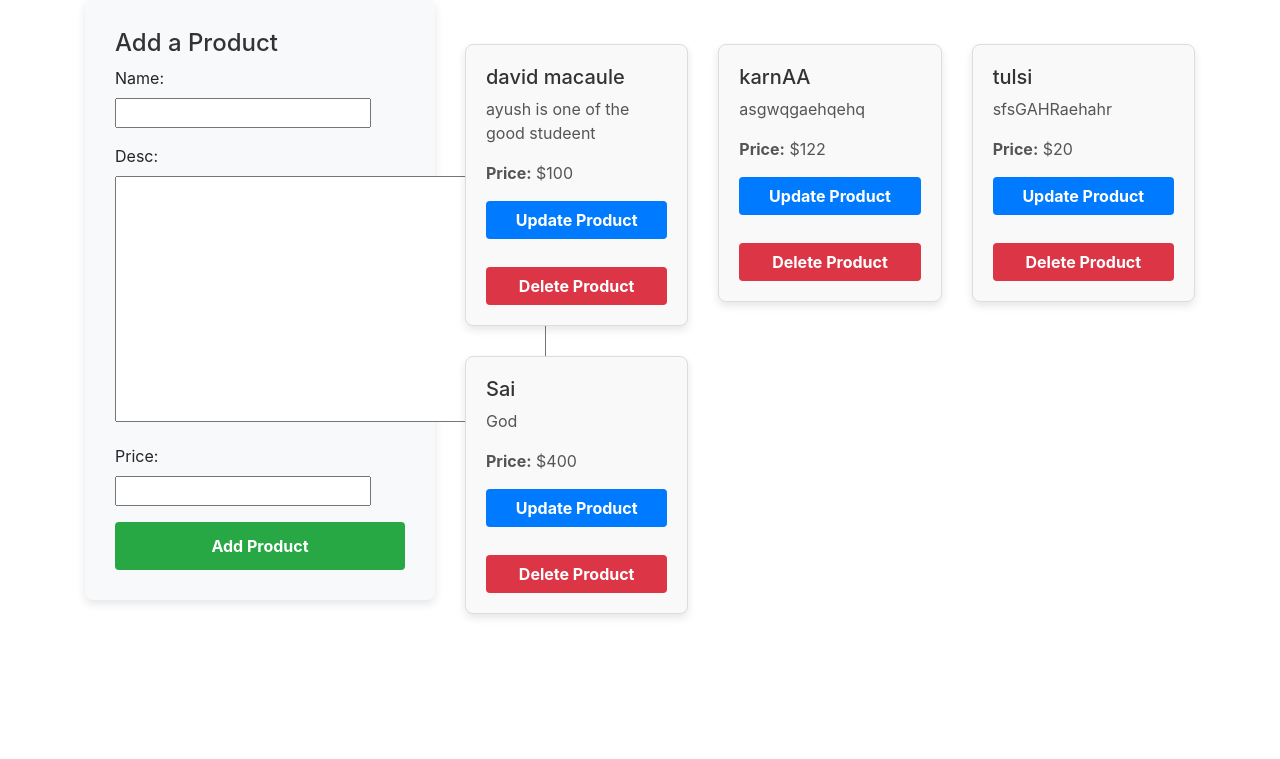
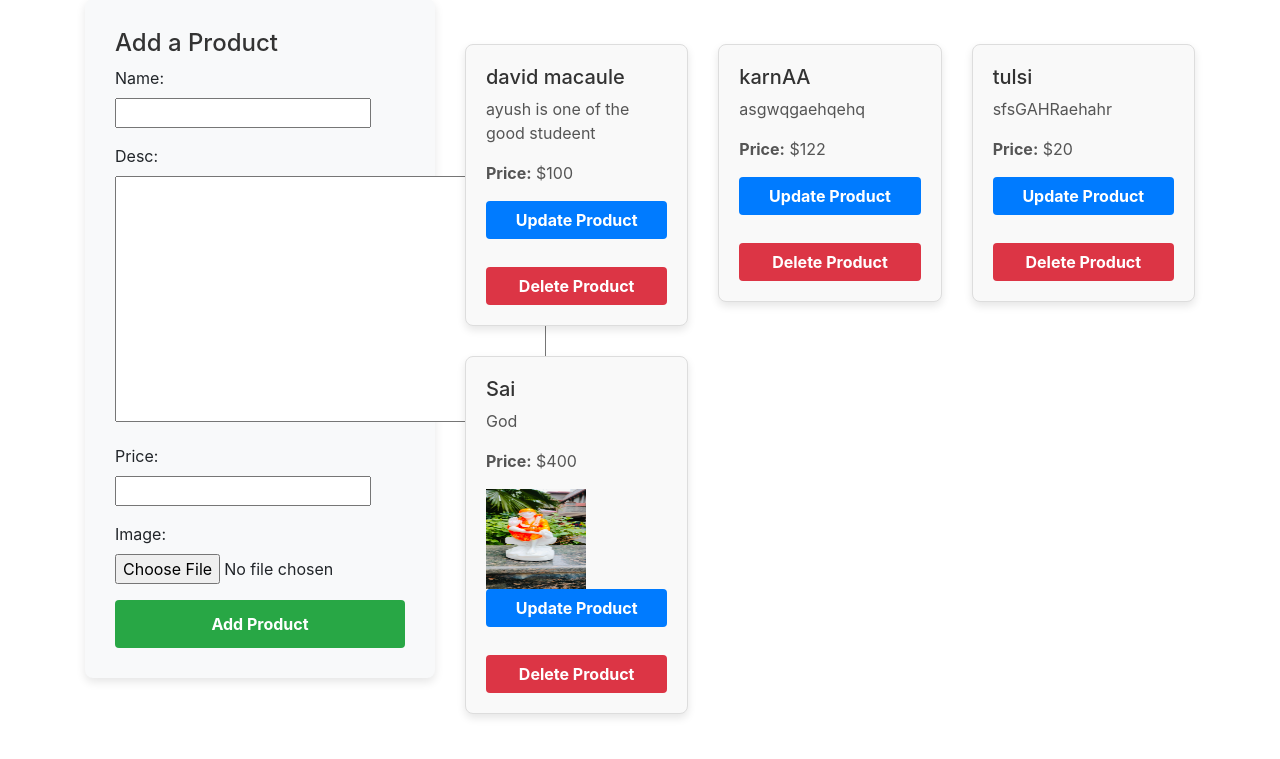
Before and after one commit to amol410/bhartibatchCRUD, a Django app: page / in a window 1280 px wide. Shown: the part 97-856 px from the top of the page. Before the commit the page ends 715 px from the top, so only its background shows below. Run offline with Django 5.2, Linux system fonts and the light colour scheme; data comes from the database, SQL or seed files in the repository; both versions use the stored data as it was after the commit; some libraries are stand-ins or nearby versions.

Commit message:
final code with image upload

```diff
--- a/crud/settings.py
+++ b/crud/settings.py
@@ -122,3 +122,9 @@ STATIC_URL = 'static/'
 # https://docs.djangoproject.com/en/5.1/ref/settings/#default-auto-field
 
 DEFAULT_AUTO_FIELD = 'django.db.models.BigAutoField'
+
+import os
+
+STATIC_URL = 'static/'
+MEDIA_URL = '/media/'
+MEDIA_ROOT = os.path.join(BASE_DIR, 'media')
--- a/crud/urls.py
+++ b/crud/urls.py
@@ -1,8 +1,12 @@
 
 from django.contrib import admin
 from django.urls import path, include
+from django.conf import settings
+from django.conf.urls.static import static
 
 urlpatterns = [
     path('admin/', admin.site.urls),
     path("", include("enroll.urls"))
 ]
+if settings.DEBUG:
+    urlpatterns += static(settings.MEDIA_URL, document_root=settings.MEDIA_ROOT)
--- a/enroll/forms.py
+++ b/enroll/forms.py
@@ -5,4 +5,4 @@ from django import forms
 class Productform(forms.ModelForm):
     class Meta:
         model = Product
-        fields = ["name", "desc", "price"]
+        fields = ["name", "desc", "price", "image"]
--- a/enroll/models.py
+++ b/enroll/models.py
@@ -6,6 +6,7 @@ class Product(models.Model):
     name = models.CharField(max_length=50)
     desc = models.TextField()
     price = models.IntegerField()
+    image = models.ImageField(upload_to="post_images/", null=True)
 
     def __str__(self):
        return self.name
--- a/enroll/templates/enroll/home.html
+++ b/enroll/templates/enroll/home.html
@@ -111,6 +111,9 @@
                         <h3>{{ pro.name }}</h3>
                         <p>{{ pro.desc }}</p>
                         <p><strong>Price:</strong> ${{ pro.price }}</p>
+                        {% if pro.image %}
+                        <img src="{{ pro.image.url }}" alt="{{ pro.name }}" width="100" height="100">
+            {% endif %}
 
                         <!-- Update Button -->
                         <form action="{% url 'update_data' pro.id %}" method="GET" class="mb-2">
```
Also changed, not shown: db.sqlite3, enroll/migrations/0003_product_image.py (added), media/post_images/IMG20240805105356.jpg (added).
